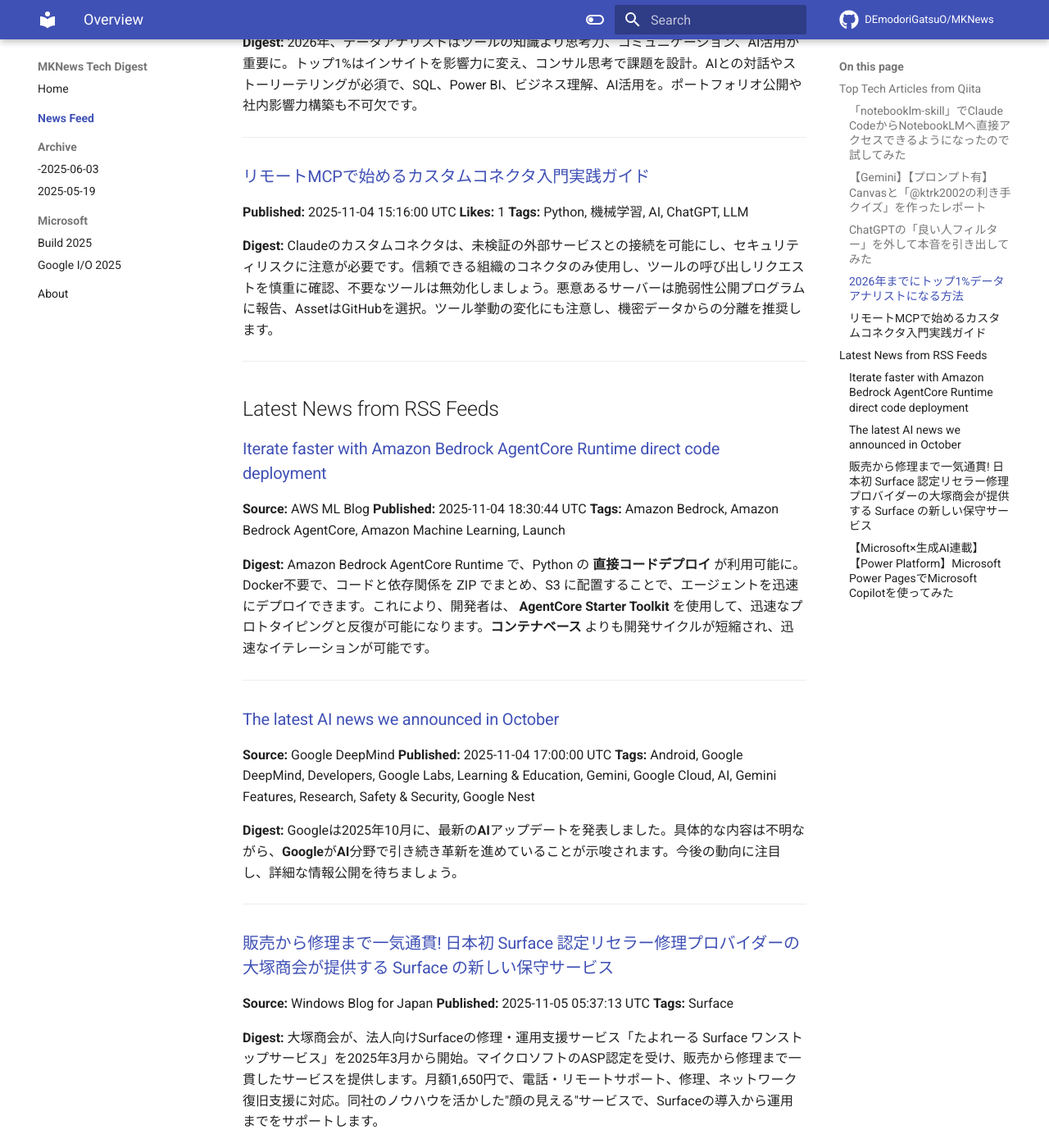
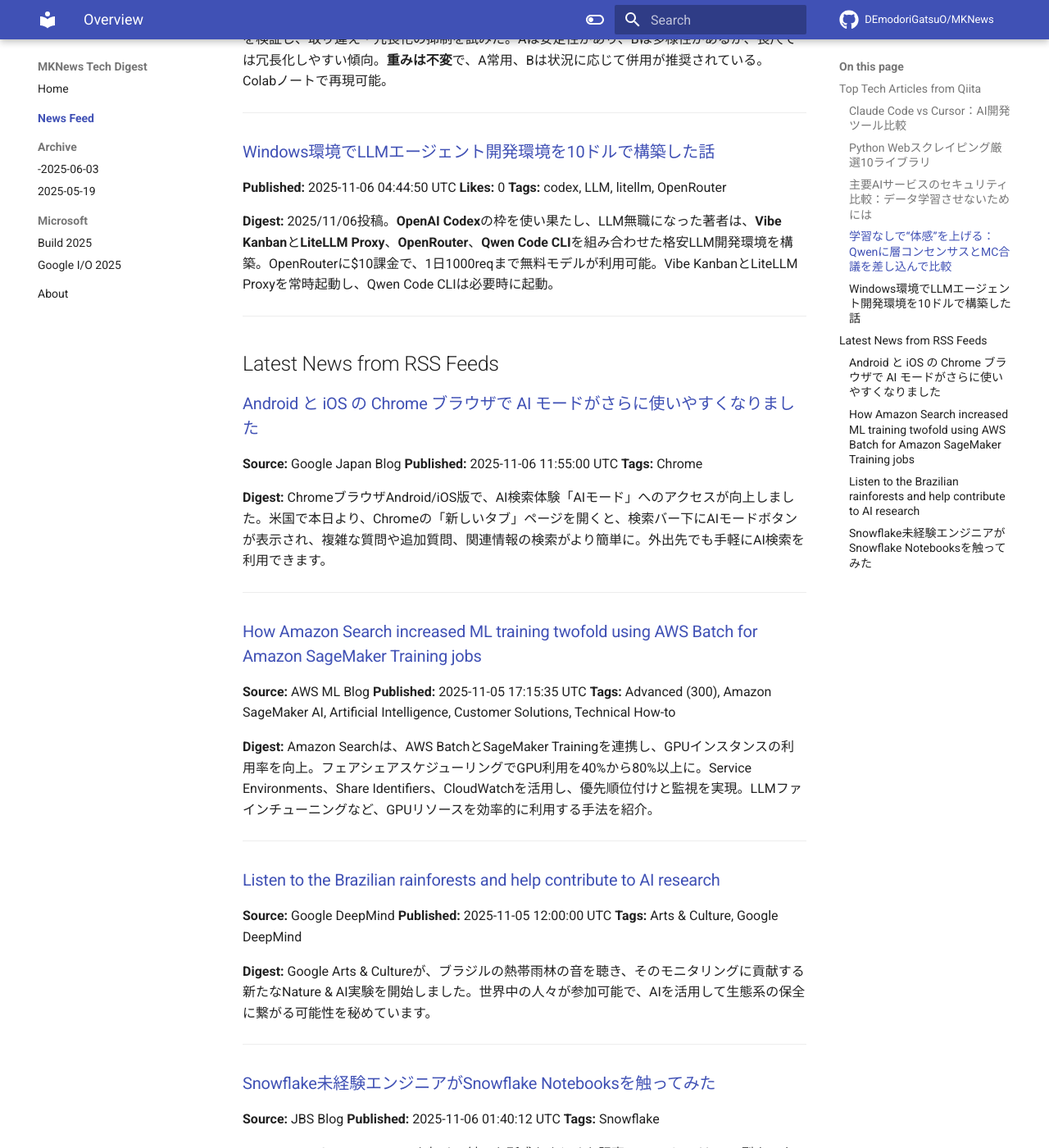
Before and after one commit to DEmodoriGatsuO/MKNews, an MkDocs documentation site: the page built from docs/news/index.md, in a window 1280 px wide and 1400 px high, scrolled down 1185 px. Shown: the whole window at 82% size. Built offline with MkDocs 1.6.1 and Material for MkDocs 9.7.7, drawn with Linux system fonts in a browser that asks for light colours; comment, search, counter and statistics services are not loaded; some of the changed text lies outside the part shown.

Commit message:
Automated AI Tech Digest - 2025-11-06

```diff
--- a/docs/news/index.md
+++ b/docs/news/index.md
@@ -1,98 +1,98 @@
-# AI Tech Trends Digest (2025-11-05)
+# AI Tech Trends Digest (2025-11-06)
 
 
 ## Top Tech Articles from Qiita
 
 
-### [「notebooklm-skill」でClaude CodeからNotebookLMへ直接アクセスできるようになったので試してみた](https://qiita.com/mamoru-ngy/items/a73607a1a0392b5d2c6c)
-**Published:** 2025-11-04 23:55:25 UTC
+### [Claude Code vs Cursor：AI開発ツール比較](https://qiita.com/AInsights/items/85031b236bbcdac82cf8)
+**Published:** 2025-11-05 16:05:25 UTC
 **Likes:** 2
-**Tags:** 生成AI, LLM, Claude, NotebookLM, notebooklm-skill
+**Tags:** Python, 機械学習, AI, ChatGPT, LLM
 
 **Digest:**
-Claude Codeから、NotebookLMに直接アクセスできる「notebook-skill」が登場。アップロード済みの資料に基づき回答するため、情報精度が向上。Pro/Maxユーザーは、CLIとChrome、Googleアカウントで利用可能。セットアップ後、NotebookLMにノートを追加し、質問すれば、例えば東京と大阪の天気の違いなど、アップロードされた情報に基づいた回答が得られる。議事録や企画書の分析に役立つ。
+AIコーディングツール、**Claude Code**と**Cursor**を比較。Claude Codeはターミナルベースで大規模プロジェクトやアーキテクチャに強く、CursorはIDEでUIや迅速な開発に適しています。両者とも高品質なコード生成、ドキュメントアクセス、価格設定に違いがあり、自身のワークフローに合わせて選択が重要です。両方使用も推奨されています。
 
 ---
 
-### [【Gemini】【プロンプト有】Canvasと「@ktrk2002の利き手クイズ」を作ったレポート](https://qiita.com/ktrk2002/items/a6fb8b383805487f6dbf)
-**Published:** 2025-11-04 10:19:07 UTC
+### [Python Webスクレイピング厳選10ライブラリ](https://qiita.com/AInsights/items/d5e6c1922854261a84de)
+**Published:** 2025-11-05 16:03:14 UTC
 **Likes:** 2
-**Tags:** クイズ, Gemini, 生成AI
+**Tags:** Python, 機械学習, AI, ChatGPT, LLM
 
 **Digest:**
-Gemini Canvasで、利き手に関する二択クイズを自作。動作によって利き手が異なるという@ktrk2002さんの情報を基に、Geminiにクイズ生成を依頼。スプレッドシート読み込みは不可だったが、コードを生成。UIフリーズ問題が発生したが、起動高速化などの対策をプロンプトに加えることで改善。Canvasのスライド機能にも期待。
+Pythonのウェブスクレイピングに必須のライブラリ10選を紹介。HTTP通信には**HTTPX**、HTML解析には**BeautifulSoup**や**Parsel**、ブラウザ自動化には**Selenium**や**Playwright**、JSON処理には**JMESPath**、**JSONPath**が有効。データ検証には**Pydantic**や**Cerberus**、大規模プロジェクトには**Scrapy**が最適。プロジェクト規模や目的に合わせ、これらのライブラリを組み合わせることで効率的なスクレイピングが可能。
 
 ---
 
-### [ChatGPTの「良い人フィルター」を外して本音を引き出してみた](https://qiita.com/nolanlover0527/items/a11443658edbcbe18d38)
-**Published:** 2025-11-05 04:55:19 UTC
-**Likes:** 1
-**Tags:** AI, プロンプト, ChatGPT, プロンプトエンジニアリング, Claude
+### [主要AIサービスのセキュリティ比較：データ学習させないためには](https://qiita.com/messshi/items/92857f894774818166e4)
+**Published:** 2025-11-05 07:14:28 UTC
+**Likes:** 2
+**Tags:** AI, セキュリティ対策, Gemini, ChatGPT, Claude
 
 **Digest:**
-ChatGPTなどのAIが持つ「良い人フィルター」問題に対し、辛口アドバイスを引き出すプロンプトが話題に。Reddit発信で、辛辣な指摘を促すプロンプトをAIに与え、改善点を具体的に指摘させることが可能に。実験では、フィルター除去により、AIからのフィードバック精度が向上。Sonnetは特に厳しく、核心を突いた批判も。応用例として、チェックリスト形式や複数の視点からの評価も有効。
+AIサービス利用における**データプライバシー**に関する記事のダイジェストです。ChatGPT等10種のAIを比較し、学習利用、リスク、対策を紹介。**Grok**は漏洩リスクが極めて高く注意。**ローカル型Ollama**は安全性が高い。機密情報入力回避、企業向けプラン検討、ポリシー確認、ローカル実行が重要。2025年11月時点の情報で、各サービスは学習機能をデフォルトでONにする傾向にあるため、注意が必要です。
 
 ---
 
-### [2026年までにトップ1%データアナリストになる方法](https://qiita.com/AInsights/items/a1c2fa07e9e7ad325382)
-**Published:** 2025-11-04 15:59:31 UTC
+### [学習なしで“体感”を上げる：Qwenに層コンセンサスとMC合議を差し込んで比較](https://qiita.com/katsuki_ono/items/cab4e31073e16fb8ed2b)
+**Published:** 2025-11-06 02:22:21 UTC
 **Likes:** 1
-**Tags:** Python, 機械学習, AI, ChatGPT, LLM
+**Tags:** Python, 自然言語処理, PyTorch, transformers, LLM
 
 **Digest:**
-2026年、データアナリストはツールの知識より思考力、コミュニケーション、AI活用が重要に。トップ1%はインサイトを影響力に変え、コンサル思考で課題を設計。AIとの対話やストーリーテリングが必須で、SQL、Power BI、ビジネス理解、AI活用を。ポートフォリオ公開や社内影響力構築も不可欠です。
+学習なしでQwenの推論を改善。**層コンセンサス（A）**と**MC合議（B）**による推論器改造を検証し、取り違え・冗長化の抑制を試みた。Aは安定性があり、Bは多様性があるが、長尺では冗長化しやすい傾向。**重みは不変**で、A常用、Bは状況に応じて併用が推奨されている。 Colabノートで再現可能。
 
 ---
 
-### [リモートMCPで始めるカスタムコネクタ入門実践ガイド](https://qiita.com/AInsights/items/6d662c4e5906faa57778)
-**Published:** 2025-11-04 15:16:00 UTC
-**Likes:** 1
-**Tags:** Python, 機械学習, AI, ChatGPT, LLM
+### [Windows環境でLLMエージェント開発環境を10ドルで構築した話](https://qiita.com/RNA4219/items/6bcc3b733347e853f4a6)
+**Published:** 2025-11-06 04:44:50 UTC
+**Likes:** 0
+**Tags:** codex, LLM, litellm, OpenRouter
 
 **Digest:**
-Claudeのカスタムコネクタは、未検証の外部サービスとの接続を可能にし、セキュリティリスクに注意が必要です。信頼できる組織のコネクタのみ使用し、ツールの呼び出しリクエストを慎重に確認、不要なツールは無効化しましょう。悪意あるサーバーは脆弱性公開プログラムに報告、AssetはGitHubを選択。ツール挙動の変化にも注意し、機密データからの分離を推奨します。
+2025/11/06投稿。**OpenAI Codex**の枠を使い果たし、LLM無職になった著者は、**Vibe Kanban**と**LiteLLM Proxy**、**OpenRouter**、**Qwen Code CLI**を組み合わせた格安LLM開発環境を構築。OpenRouterに$10課金で、1日1000reqまで無料モデルが利用可能。Vibe KanbanとLiteLLM Proxyを常時起動し、Qwen Code CLIは必要時に起動。
 
 ---
 
 ## Latest News from RSS Feeds
 
 
-### [Iterate faster with Amazon Bedrock AgentCore Runtime direct code deployment](https://aws.amazon.com/blogs/machine-learning/iterate-faster-with-amazon-bedrock-agentcore-runtime-direct-code-deployment/)
-**Source:** AWS ML Blog
-**Published:** 2025-11-04 18:30:44 UTC
-**Tags:** Amazon Bedrock, Amazon Bedrock AgentCore, Amazon Machine Learning, Launch
+### [Android と iOS の Chrome ブラウザで AI モードがさらに使いやすくなりました](https://blog.google/intl/ja-jp/feed/ai-mode-in-chrome-ios-android/)
+**Source:** Google Japan Blog
+**Published:** 2025-11-06 11:55:00 UTC
+**Tags:** Chrome
 
 **Digest:**
-Amazon Bedrock AgentCore Runtime で、Python の **直接コードデプロイ** が利用可能に。Docker不要で、コードと依存関係を ZIP でまとめ、S3 に配置することで、エージェントを迅速にデプロイできます。これにより、開発者は、 **AgentCore Starter Toolkit** を使用して、迅速なプロトタイピングと反復が可能になります。**コンテナベース** よりも開発サイクルが短縮され、迅速なイテレーションが可能です。
+ChromeブラウザAndroid/iOS版で、AI検索体験「AIモード」へのアクセスが向上しました。米国で本日より、Chromeの「新しいタブ」ページを開くと、検索バー下にAIモードボタンが表示され、複雑な質問や追加質問、関連情報の検索がより簡単に。外出先でも手軽にAI検索を利用できます。
 
 ---
 
-### [The latest AI news we announced in October](https://blog.google/technology/ai/google-ai-updates-october-2025/)
-**Source:** Google DeepMind
-**Published:** 2025-11-04 17:00:00 UTC
-**Tags:** Android, Google DeepMind, Developers, Google Labs, Learning & Education, Gemini, Google Cloud, AI, Gemini Features, Research, Safety & Security, Google Nest
+### [How Amazon Search increased ML training twofold using AWS Batch for Amazon SageMaker Training jobs](https://aws.amazon.com/blogs/machine-learning/how-amazon-search-increased-ml-training-twofold-using-aws-batch-for-amazon-sagemaker-training-jobs/)
+**Source:** AWS ML Blog
+**Published:** 2025-11-05 17:15:35 UTC
+**Tags:** Advanced (300), Amazon SageMaker AI, Artificial Intelligence, Customer Solutions, Technical How-to
 
 **Digest:**
-Googleは2025年10月に、最新の**AI**アップデートを発表しました。具体的な内容は不明ながら、**Google**が**AI**分野で引き続き革新を進めていることが示唆されます。今後の動向に注目し、詳細な情報公開を待ちましょう。
+Amazon Searchは、AWS BatchとSageMaker Trainingを連携し、GPUインスタンスの利用率を向上。フェアシェアスケジューリングでGPU利用を40%から80%以上に。Service Environments、Share Identifiers、CloudWatchを活用し、優先順位付けと監視を実現。LLMファインチューニングなど、GPUリソースを効率的に利用する手法を紹介。
 
 ---
 
-### [販売から修理まで一気通貫! 日本初 Surface 認定リセラー修理プロバイダーの大塚商会が提供する Surface の新しい保守サービス](https://blogs.windows.com/japan/2025/11/05/otsuka-offers-a-new-surface-maintenance-service/)
-**Source:** Windows Blog for Japan
-**Published:** 2025-11-05 05:37:13 UTC
-**Tags:** Surface
+### [Listen to the Brazilian rainforests and help contribute to AI research](https://blog.google/outreach-initiatives/arts-culture/forest-listeners/)
+**Source:** Google DeepMind
+**Published:** 2025-11-05 12:00:00 UTC
+**Tags:** Arts & Culture, Google DeepMind
 
 **Digest:**
-大塚商会が、法人向けSurfaceの修理・運用支援サービス「たよれーる Surface ワンストップサービス」を2025年3月から開始。マイクロソフトのASP認定を受け、販売から修理まで一貫したサービスを提供します。月額1,650円で、電話・リモートサポート、修理、ネットワーク復旧支援に対応。同社のノウハウを活かした"顔の見える"サービスで、Surfaceの導入から運用までをサポートします。
+Google Arts & Cultureが、ブラジルの熱帯雨林の音を聴き、そのモニタリングに貢献する新たなNature & AI実験を開始しました。世界中の人々が参加可能で、AIを活用して生態系の保全に繋がる可能性を秘めています。
 
 ---
 
-### [【Microsoft×生成AI連載】【Power Platform】Microsoft Power PagesでMicrosoft Copilotを使ってみた](https://blog.jbs.co.jp/entry/2025/11/05/105642)
+### [Snowflake未経験エンジニアがSnowflake Notebooksを触ってみた](https://blog.jbs.co.jp/entry/2025/11/06/104012)
 **Source:** JBS Blog
-**Published:** 2025-11-05 01:56:42 UTC
-**Tags:** Copilot, Microsoft Copilot, Microsoft 365 Copilot, 生成AI, Microsoft×生成AI連載, Power Pages
+**Published:** 2025-11-06 01:40:12 UTC
+**Tags:** Snowflake
 
 **Digest:**
-Microsoft Power Pagesで利用できるCopilot機能が登場し、ウェブサイト作成がより効率的に。**AI**を活用し、サイトの**設計**、**コンテンツ生成**、**コード作成**などを支援します。これにより、**ローコード**開発プラットフォームでの**ウェブサイト構築**がさらに容易になり、時間と労力の削減につながります。
+Snowflake Notebooksを初めて触った所感をまとめた記事。SnowflakeはSaaS型クラウドデータプラットフォームで、柔軟な拡張性と従量課金制が特徴。本記事では、Snowflake Notebooksに焦点を当て、特徴やノートブック作成、プログラム実行、SQLからPythonへの出力、グラフ化の仕組みについて言及。
 
 ---
```
